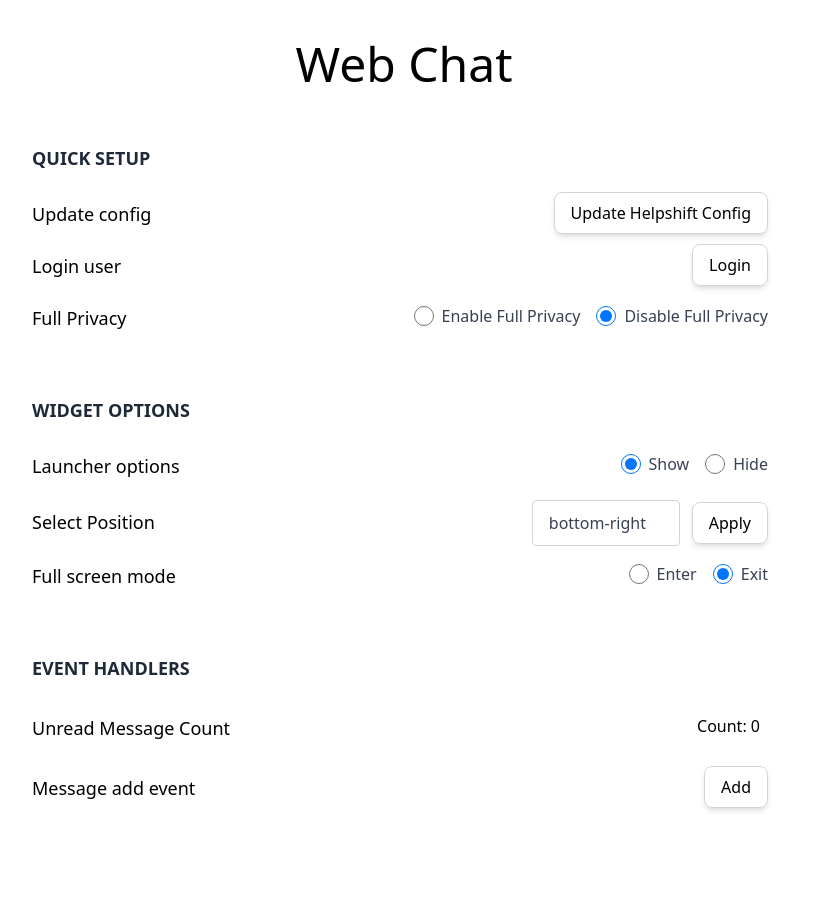
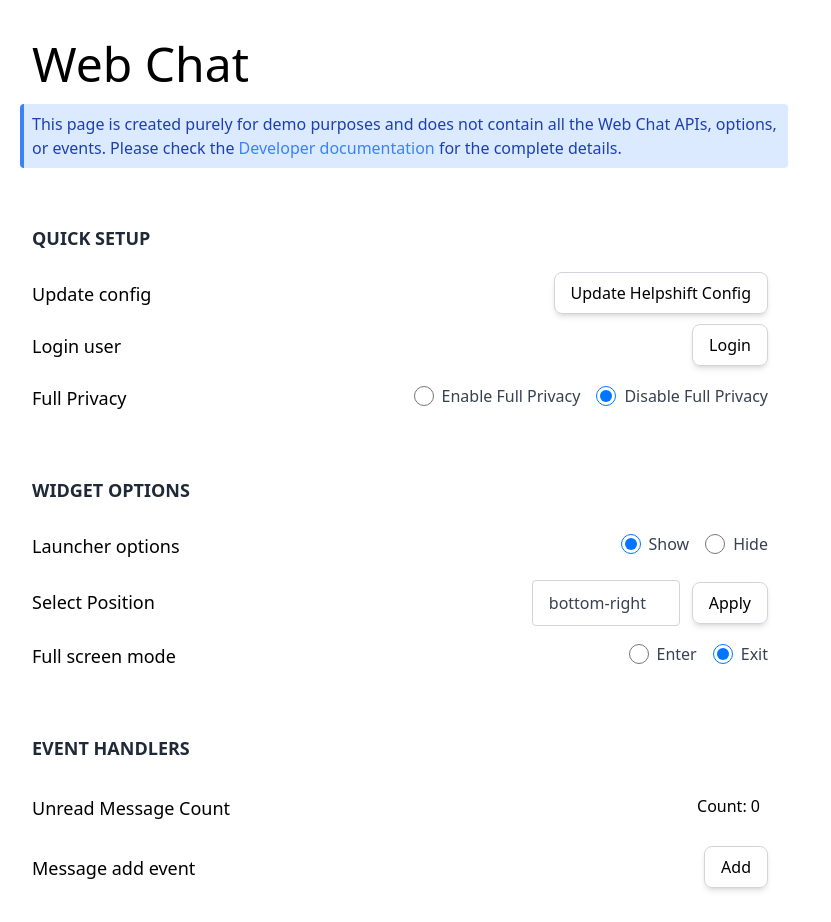
Before and after one commit to helpshift/helpshift-webchat-examples, an Angular app in the folder angular/: page / in a window 1280 px wide. Shown: the whole page, without its empty margins (0-831 px from the left). Before the commit the page ends 842 px from the top, so only its background shows below. Built offline with nearby package versions, Linux system fonts and the light colour scheme; no server answers.

Commit message:
Add info panel to convey the purpose of this app

```diff
--- a/angular/src/app/app.component.html
+++ b/angular/src/app/app.component.html
@@ -1,5 +1,21 @@
 <main class="max-w-3xl mt-5">
-  <h1 class="text-5xl text-center">Web Chat</h1>
+  <h1 class="text-5xl pl-3">Web Chat</h1>
+  <div
+    class="bg-blue-100 border-l-4 border-blue-500 text-blue-800 p-2 my-4 rounded"
+  >
+    <p>
+      This page is created purely for demo purposes and does not contain all the
+      Web Chat APIs, options, or events. Please check the
+      <a
+        href="https://developers.helpshift.com/web-chat/"
+        class="text-blue-500 "
+        target="_blank"
+      >
+        Developer documentation
+      </a>
+      for the complete details.
+    </p>
+  </div>
 
   <div class="w-full border-gray-300 mt-12 rounded-lg">
     <h3
```
